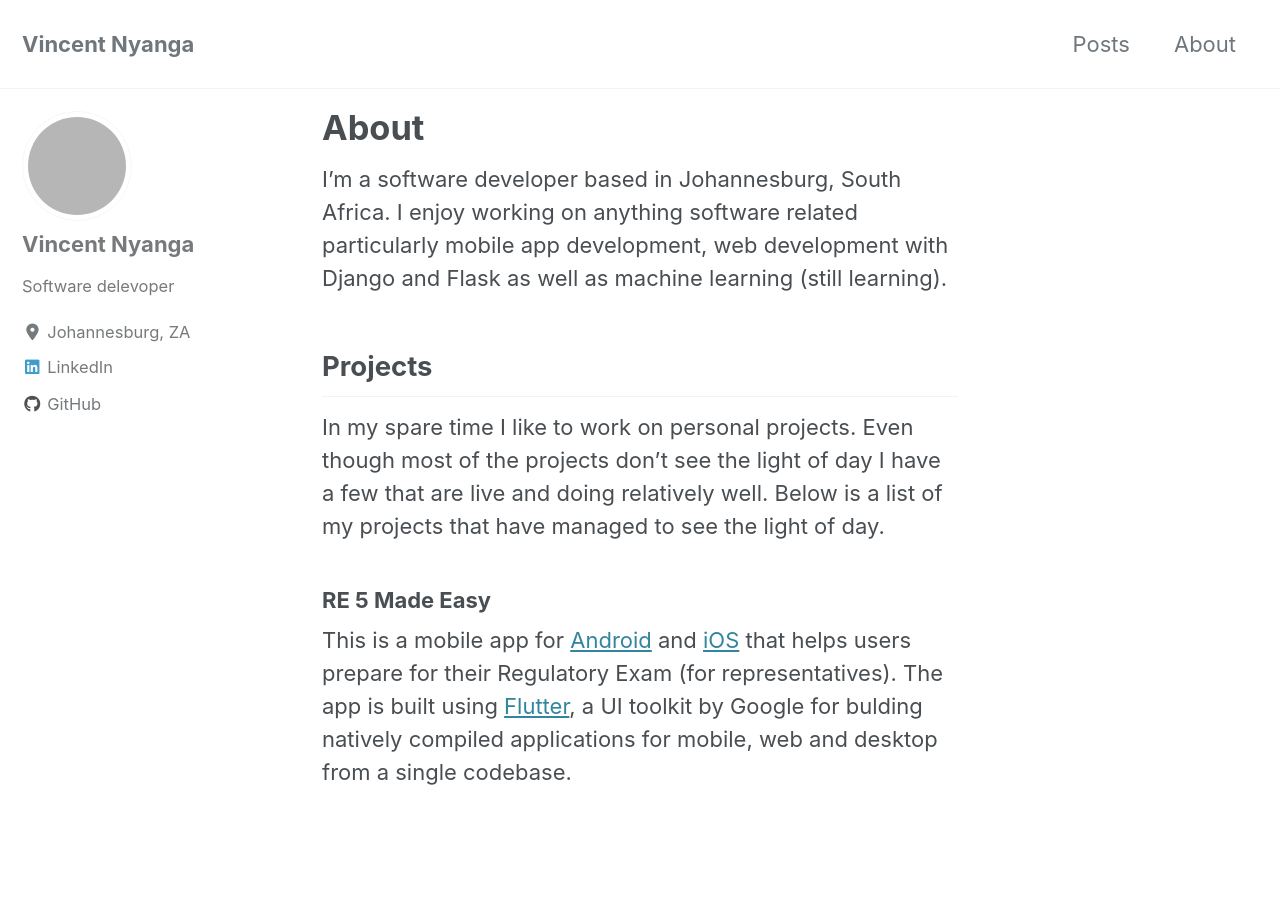
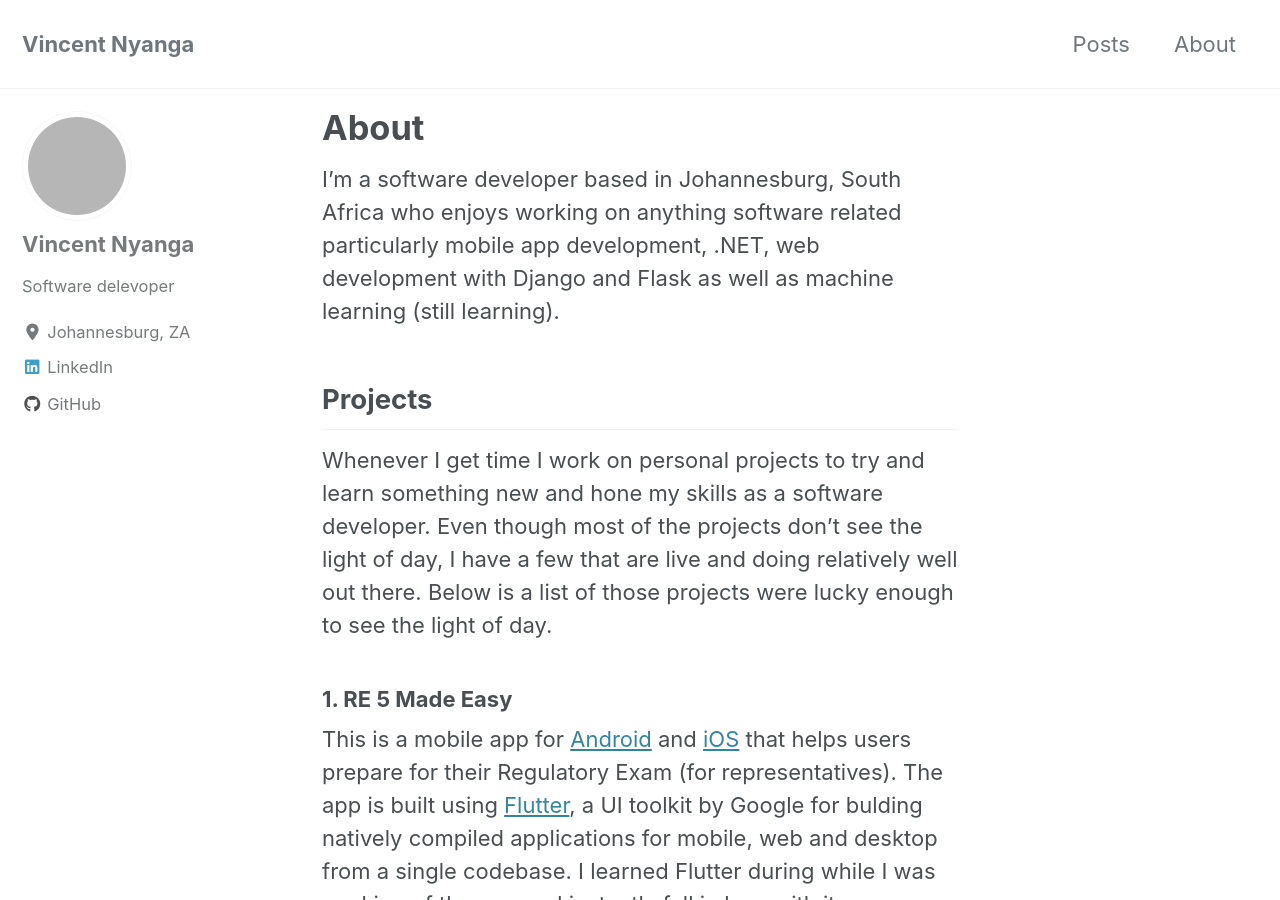
Before and after one commit to vince-nyanga/vince-nyanga.github.io, a Jekyll site: the page built from _pages/about.md, in a window 1280 px wide and 900 px high. Built offline with Jekyll 4.4.1, drawn with Linux system fonts in a browser that asks for light colours; cached includes are drawn as plain includes; nearby versions of some CDN libraries; some of the changed text lies outside the part shown; grey boxes are pictures that could not be loaded.

Commit message:
updated about page

```diff
--- a/_pages/about.md
+++ b/_pages/about.md
@@ -3,10 +3,10 @@
 permalink: "/about/"
 ---
 
-I'm a software developer based in Johannesburg, South Africa. I enjoy working on anything software related particularly mobile app development, web development with Django and Flask as well as machine learning (still learning).
+I'm a software developer based in Johannesburg, South Africa who enjoys working on anything software related particularly mobile app development, .NET, web development with Django and Flask as well as machine learning (still learning).
 
 ## Projects
-In my spare time I like to work on personal projects. Even though most of the projects don't see the light of day I have a few that are live and doing relatively well. Below is a list of my projects that have managed to see the light of day.
+Whenever I get time I work on personal projects to try and learn something new and hone my skills as a software developer. Even though most of the projects don't see the light of day, I have a few that are live and doing relatively well out there. Below is a list of those  projects were lucky enough to see the light of day.
 
-### RE 5 Made Easy
-This is a mobile app for [Android](https://play.google.com/store/apps/details?id=me.vincenyanga.re5) and [iOS](https://apps.apple.com/us/app/re-5-made-easy/id1483182746) that helps users prepare for their Regulatory Exam (for representatives). The app is built using [Flutter](https://flutter.dev/), a UI toolkit by Google for bulding natively compiled applications for mobile, web and desktop from a single codebase.
+### 1. RE 5 Made Easy
+This is a mobile app for [Android](https://play.google.com/store/apps/details?id=me.vincenyanga.re5) and [iOS](https://apps.apple.com/us/app/re-5-made-easy/id1483182746) that helps users prepare for their Regulatory Exam (for representatives). The app is built using [Flutter](https://flutter.dev/), a UI toolkit by Google for bulding natively compiled applications for mobile, web and desktop from a single codebase. I learned Flutter during while I was working of the app and instantly fell in love with it.
```
